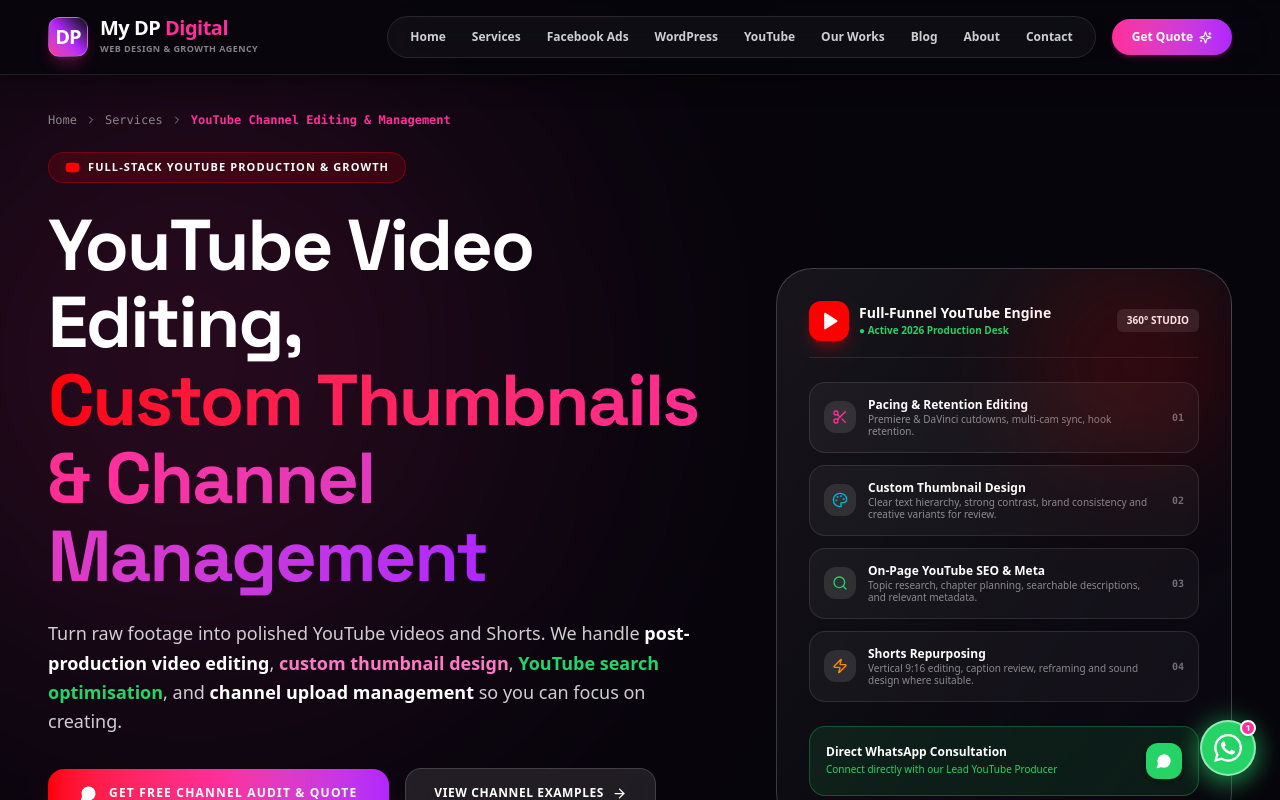
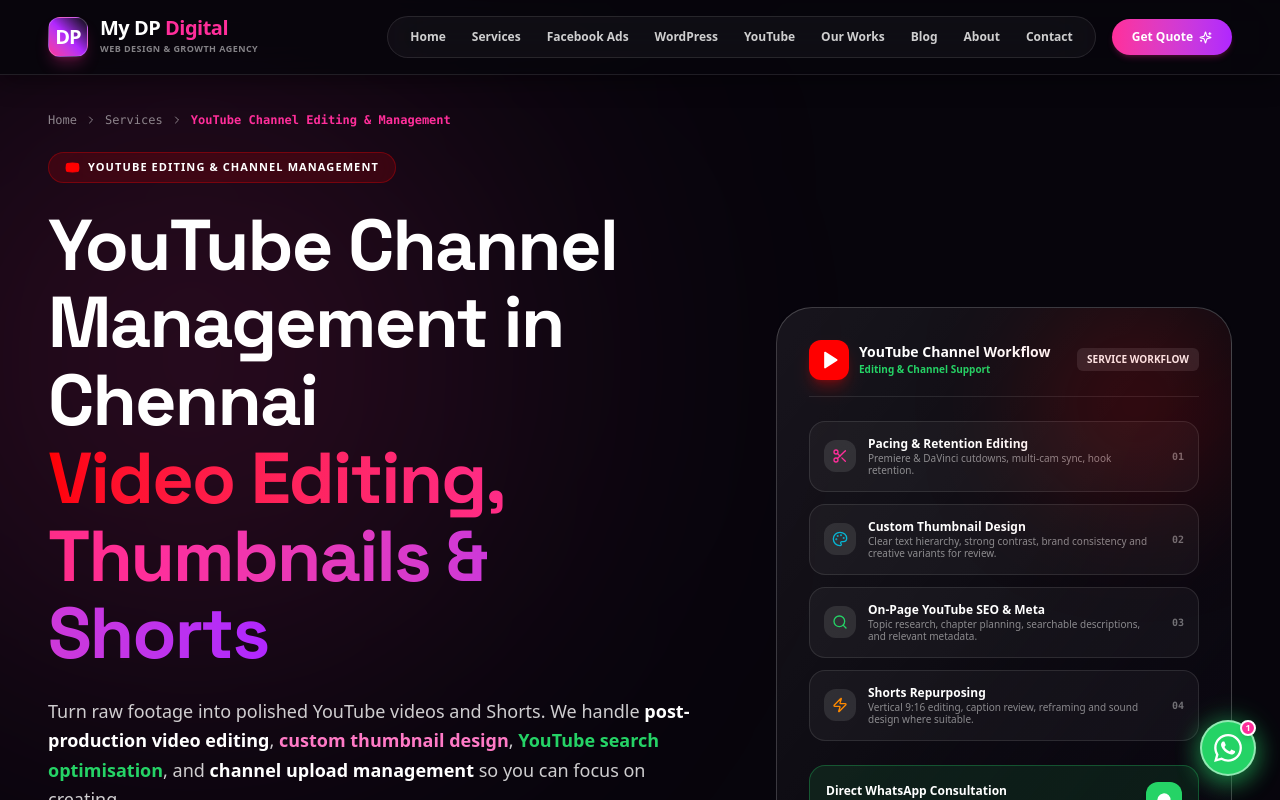
Before and after one commit to deenapriyanka00217-arch/my-dp-Digital, a React (Vite) app: page /youtube in a window 1280 px wide. Shown: the top 800 px of the page. Built offline with nearby package versions, Linux system fonts and the light colour scheme.

Commit message:
Align YouTube service heading with channel management search intent

```diff
--- a/src/pages/YouTubeManagement.tsx
+++ b/src/pages/YouTubeManagement.tsx
@@ -195,13 +195,13 @@ export const YouTubeManagementPage: React.FC = () => {
           <div className="lg:col-span-7 space-y-6">
             <div className="inline-flex items-center gap-2 px-4 py-1.5 rounded-full bg-[#FF0000]/15 border border-[#FF0000]/30 backdrop-blur-xl text-white text-[11px] font-black uppercase tracking-widest">
               <Youtube size={15} className="text-[#FF0000] fill-[#FF0000]" />
-              <span>Full-Stack YouTube Production & Growth</span>
+              <span>YouTube Editing & Channel Management</span>
             </div>
 
             <h1 className="text-4xl sm:text-5xl lg:text-6xl xl:text-7xl font-black text-white leading-[1.08] tracking-tight">
-              YouTube Video Editing, <br />
+              YouTube Channel Management in Chennai <br />
               <span className="text-transparent bg-clip-text bg-gradient-to-r from-[#FF0000] via-[#FF2E9A] to-[#B026FF]">
-                Custom Thumbnails & Channel Management
+                Video Editing, Thumbnails & Shorts
               </span>
             </h1>
 
@@ -222,7 +222,7 @@ export const YouTubeManagementPage: React.FC = () => {
                 className="px-8 py-4 rounded-2xl bg-gradient-to-r from-[#FF0000] via-[#FF2E9A] to-[#B026FF] hover:from-[#FF4D4D] hover:to-[#FF2E9A] text-white font-black text-xs uppercase tracking-widest flex items-center gap-3 shadow-xl shadow-[#FF0000]/25 active:scale-98 transition-all cursor-pointer"
               >
                 <MessageCircle size={17} fill="currentColor" />
-                <span>Get Free Channel Audit & Quote</span>
+                <span>Request a Channel Review & Quote</span>
               </a>
 
               <a
@@ -263,12 +263,12 @@ export const YouTubeManagementPage: React.FC = () => {
                       <Play size={20} fill="white" className="ml-0.5" />
                     </div>
                     <div>
-                      <div className="text-sm font-black text-white">Full-Funnel YouTube Engine</div>
-                      <div className="text-[10px] text-[#25D366] font-bold">● Active 2026 Production Desk</div>
+                      <div className="text-sm font-black text-white">YouTube Channel Workflow</div>
+                      <div className="text-[10px] text-[#25D366] font-bold">Editing & Channel Support</div>
                     </div>
                   </div>
                   <span className="px-2.5 py-1 rounded-md bg-white/10 text-[10px] font-bold uppercase">
-                    360° Studio
+                    Service Workflow
                   </span>
                 </div>
 
@@ -298,7 +298,7 @@ export const YouTubeManagementPage: React.FC = () => {
                 <div className="p-4 rounded-2xl bg-[#25D366]/10 border border-[#25D366]/30 flex items-center justify-between">
                   <div className="space-y-0.5">
                     <div className="text-xs font-black text-white">Direct WhatsApp Consultation</div>
-                    <div className="text-[10px] text-[#25D366]">Connect directly with our Lead YouTube Producer</div>
+                    <div className="text-[10px] text-[#25D366]">Discuss your channel requirements with us</div>
                   </div>
                   <a
                     href={`https://wa.me/${WHATSAPP_PHONE}?text=${encodeURIComponent('Hi DP Digital, I want to talk about YouTube Video Editing and Channel Management.')}`}
@@ -504,7 +504,7 @@ export const YouTubeManagementPage: React.FC = () => {
             My DP Digital works as a full-service YouTube channel management company — handling editing,
             thumbnails, upload scheduling, and on-page YouTube SEO end-to-end, so creators and brands don't
             have to juggle freelancers for each piece. Packages start from ₹14,999/month depending on upload
-            frequency and editing complexity; message us on WhatsApp for a free channel audit and quote.
+            frequency and editing complexity. Message us on WhatsApp to discuss a channel review and quote.
           </p>
         </div>
       </section>
```
